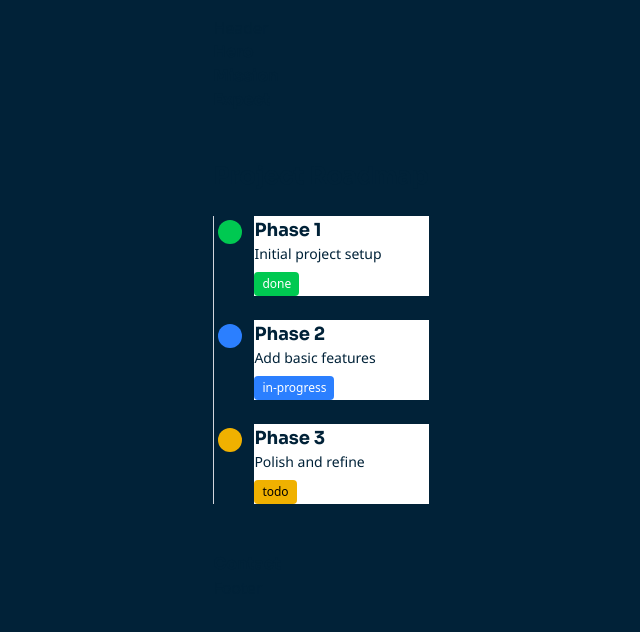
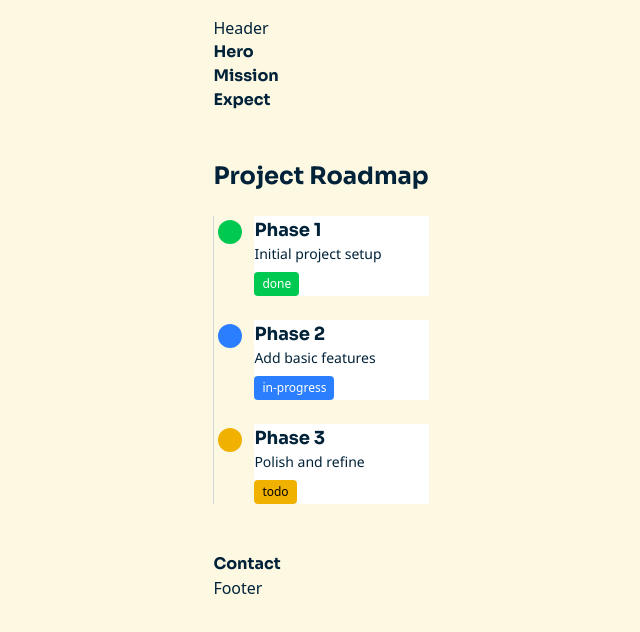
Before and after one commit to Juniors-Dev/Juniors.dev, a React (Vite) app: page / in a window 1280 px wide. Shown: the top 632 px of the page, without its empty margins (319-959 px from the left). Built offline with nearby package versions, Linux system fonts and the light colour scheme.

Commit message:
style: add correct bg-color

```diff
--- a/src/styles/App.css
+++ b/src/styles/App.css
@@ -1,5 +1,5 @@
 body {
-  background-color: var(--color-primary-nightwing-hex);
+  background-color: var(--color-accent-eggshell-hex);
 }
 
 #root {
```
